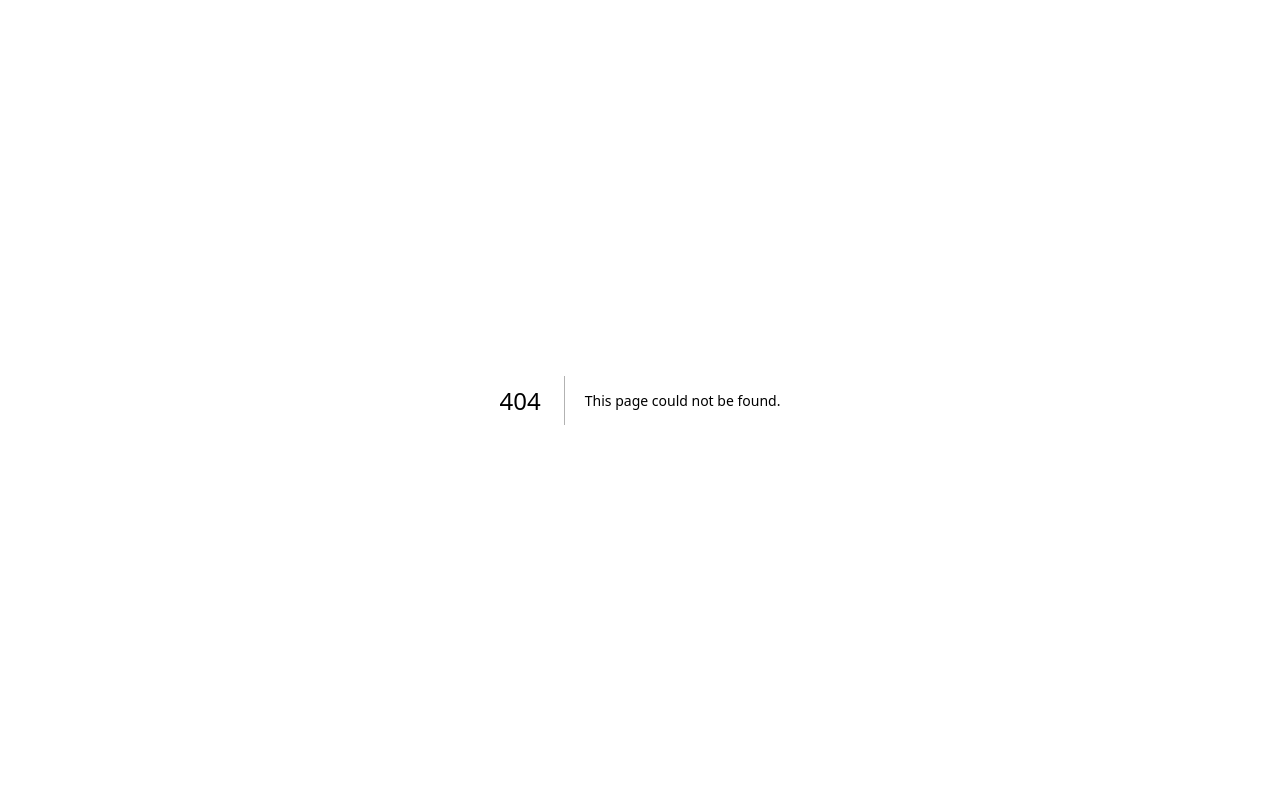
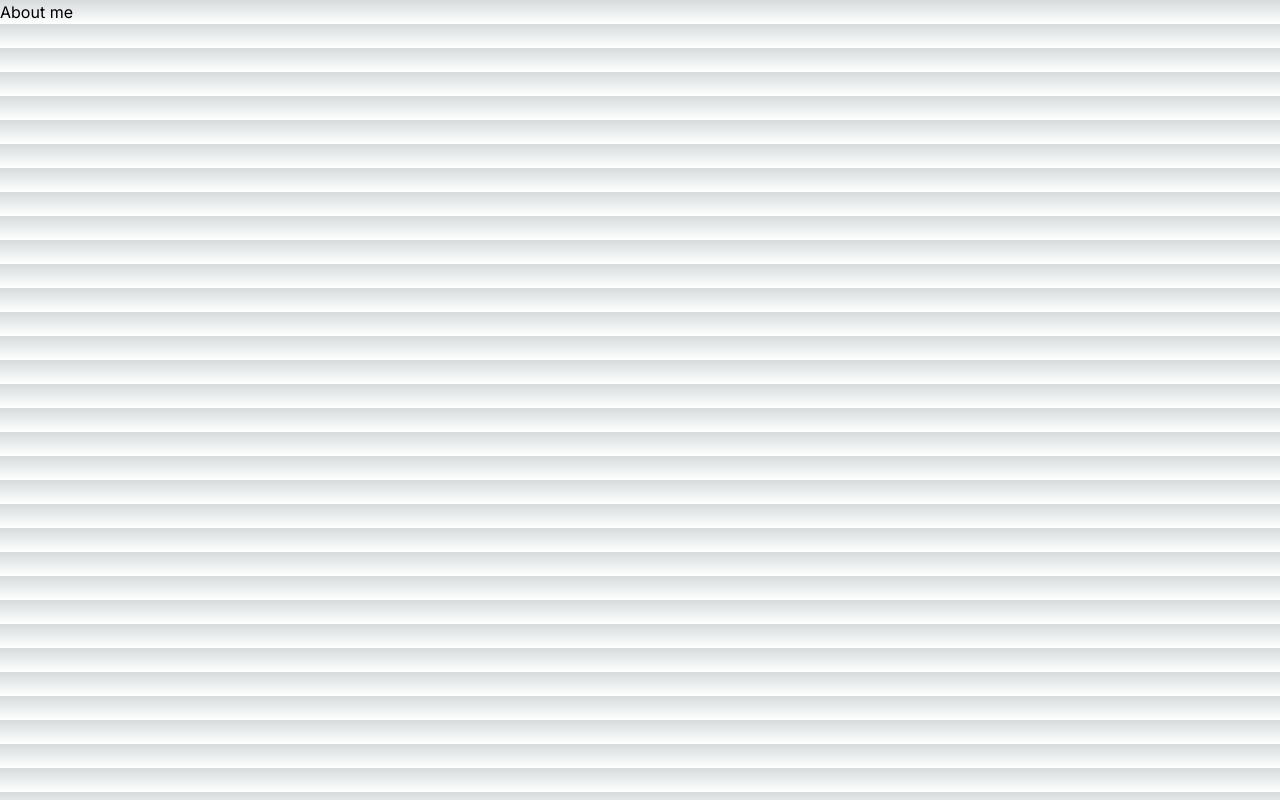
Before and after one commit to Farnooshmo/portfolio, a Next.js app: page /about in a window 1280 px wide. Before the commit this address had no page. Built offline with nearby package versions, Linux system fonts and the light colour scheme.

Commit message:
Create about me page

```diff
--- /dev/null
+++ b/app/about/page.js
@@ -0,0 +1,7 @@
+export default function About() {
+  return (
+    <div>
+<p>About me</p>
+    </div>
+  )
+};
```
